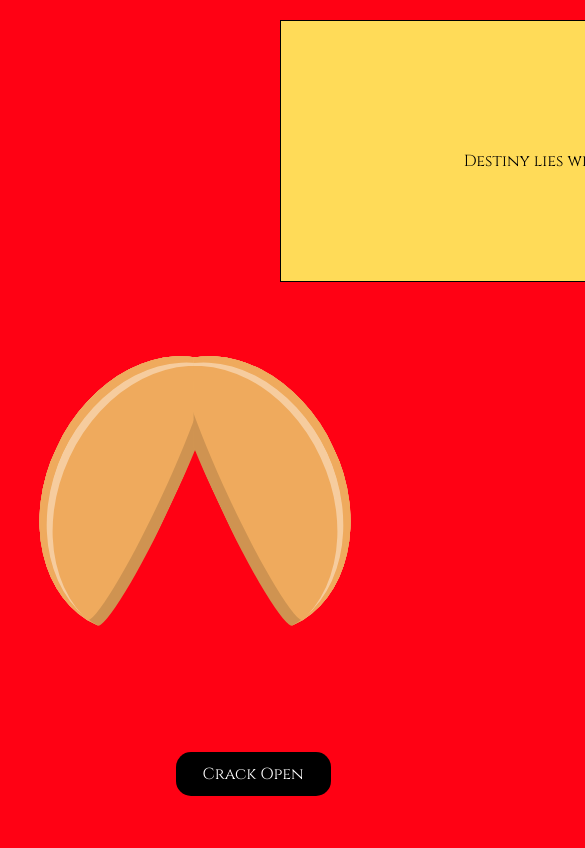
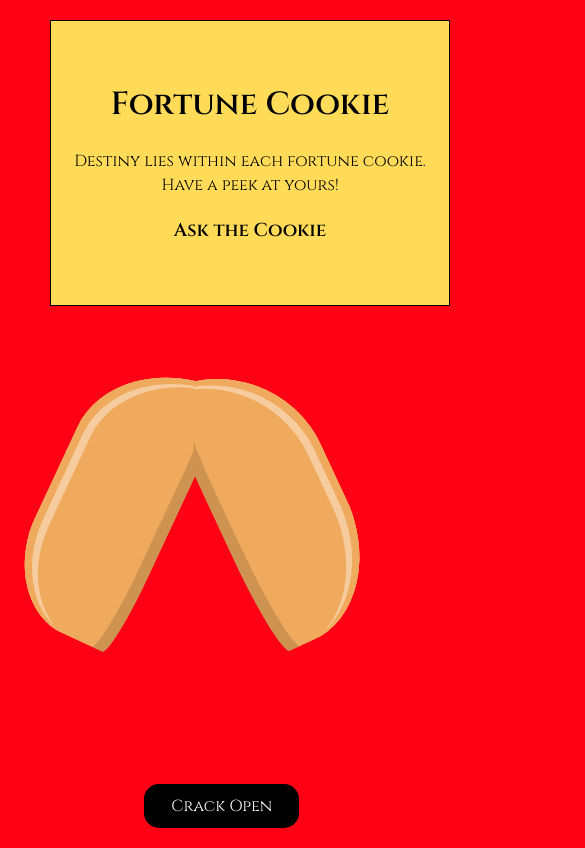
Before and after one commit to marrkponce/Fortune-Cookie-Teller, a plain HTML site: page index.html in a window 390 px wide. Shown: the top 848 px of the page, 585 px wide, since content can reach past the window. Drawn offline with Linux system fonts and the light colour scheme.

Commit message:
Make page responsive

```diff
--- a/main.js
+++ b/main.js
@@ -95,10 +95,10 @@ function crackOpen(){
 
     fcBtn.click();
 //Toggle from Crack Open to Crack Another after button click
-    if(document.getElementById('crack').innerHTML == 'Crack Open'){
-        document.getElementById('crack').innerText = 'Crack Another'
+    if(document.getElementById('crack').innerHTML == 'Crack Another'){
+        document.getElementById('crack').innerText = 'Crack Open'
     } else{
-        document.getElementById('crack').innerHTML = 'Crack Open'
+        document.getElementById('crack').innerHTML = 'Crack Another'
     }
 }
 
--- a/style.css
+++ b/style.css
@@ -235,3 +235,100 @@ button {
 		transform: scale(1,1);
 	}
 }
+
+/* Responsiveness */
+@media only screen and (max-width: 1125px) {
+    .elements {
+        margin-left: 350px;
+        width: 400px;
+    }
+
+    .container {
+        position: absolute;
+        top: 84%;
+      left: 43%;
+    }
+
+    .fc-fortune {
+
+        padding: 0.75em 1.5em 0.75em 3.75em;
+        text-align: center;
+        width: 17em;
+
+
+    }
+
+    .right {
+        border-radius: 1em 9em 7em 1em / 50%;
+    }
+
+    .left {
+        border-radius: 11em 1em 1em 7em / 50%;
+    }
+}
+
+@media only screen and (max-width: 980px) {
+    .elements {
+        margin-left: 150px;
+        width: 400px;
+    }
+
+    .container {
+        position: absolute;
+        top: 84%;
+      left: 37%;
+      padding-top: 15px;
+    }
+
+    .fc-fortune {
+
+        padding: 0.75em 1.5em .75em 3.75em;
+        text-align: center;
+        width: 17em;
+
+
+    }
+
+    .right {
+        border-radius: 1em 9em 7em 1em / 50%;
+    }
+
+    .left {
+        border-radius: 11em 1em 1em 7em / 50%;
+    }
+}
+
+
+
+
+
+@media only screen and (max-width: 890px) {
+    .elements {
+        margin-left: 50px;
+        width: 400px;
+    }
+
+    .container {
+        position: absolute;
+        top: 84%;
+      left: 37%;
+      padding-top: 15px;
+    }
+
+    .fc-fortune {
+
+        padding: 0.75em 1.5em .75em 3.75em;
+        text-align: center;
+        width: 17em;
+
+
+    }
+
+    .right {
+        border-radius: 1em 9em 7em 1em / 50%;
+    }
+
+    .left {
+        border-radius: 11em 1em 1em 7em / 50%;
+    }
+}
```
